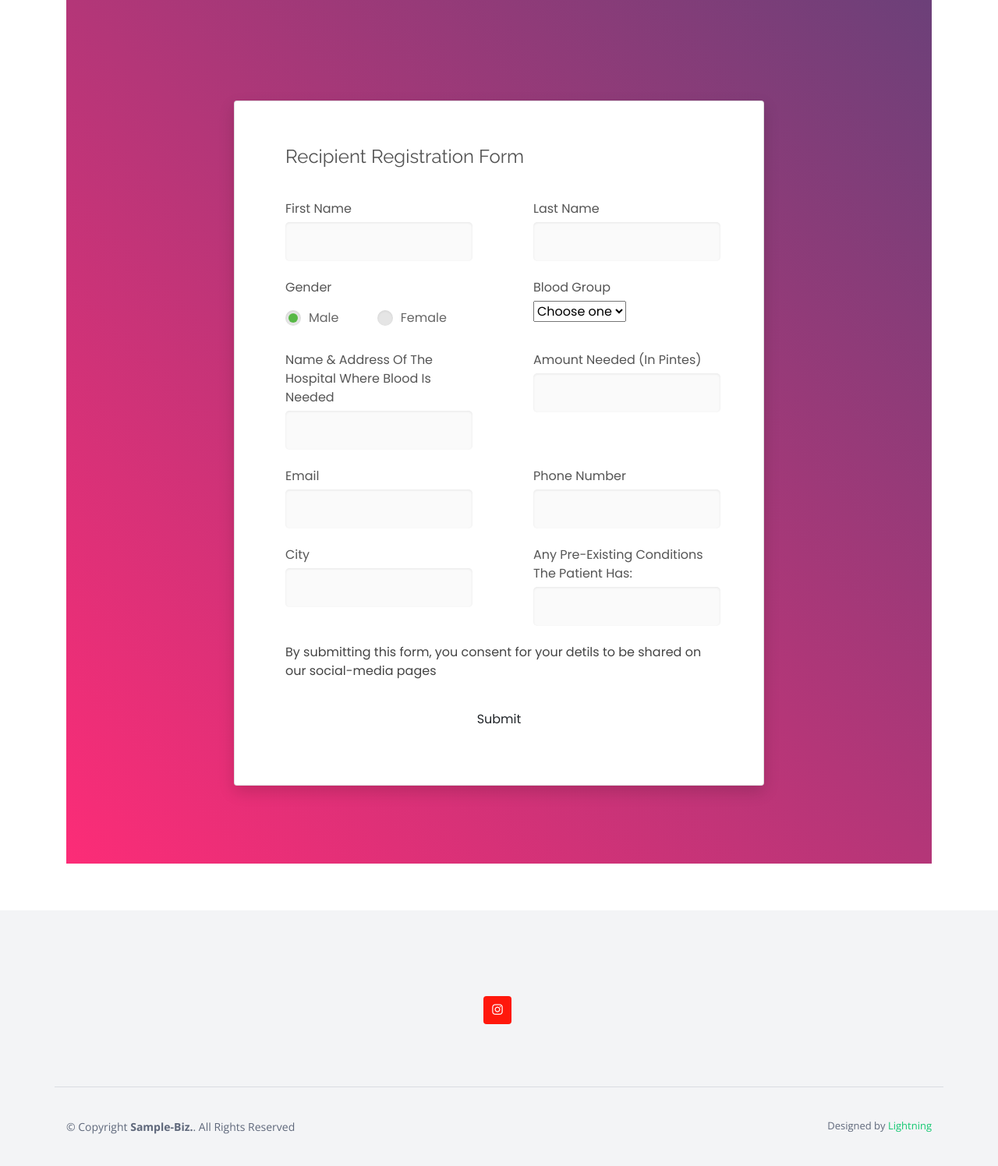
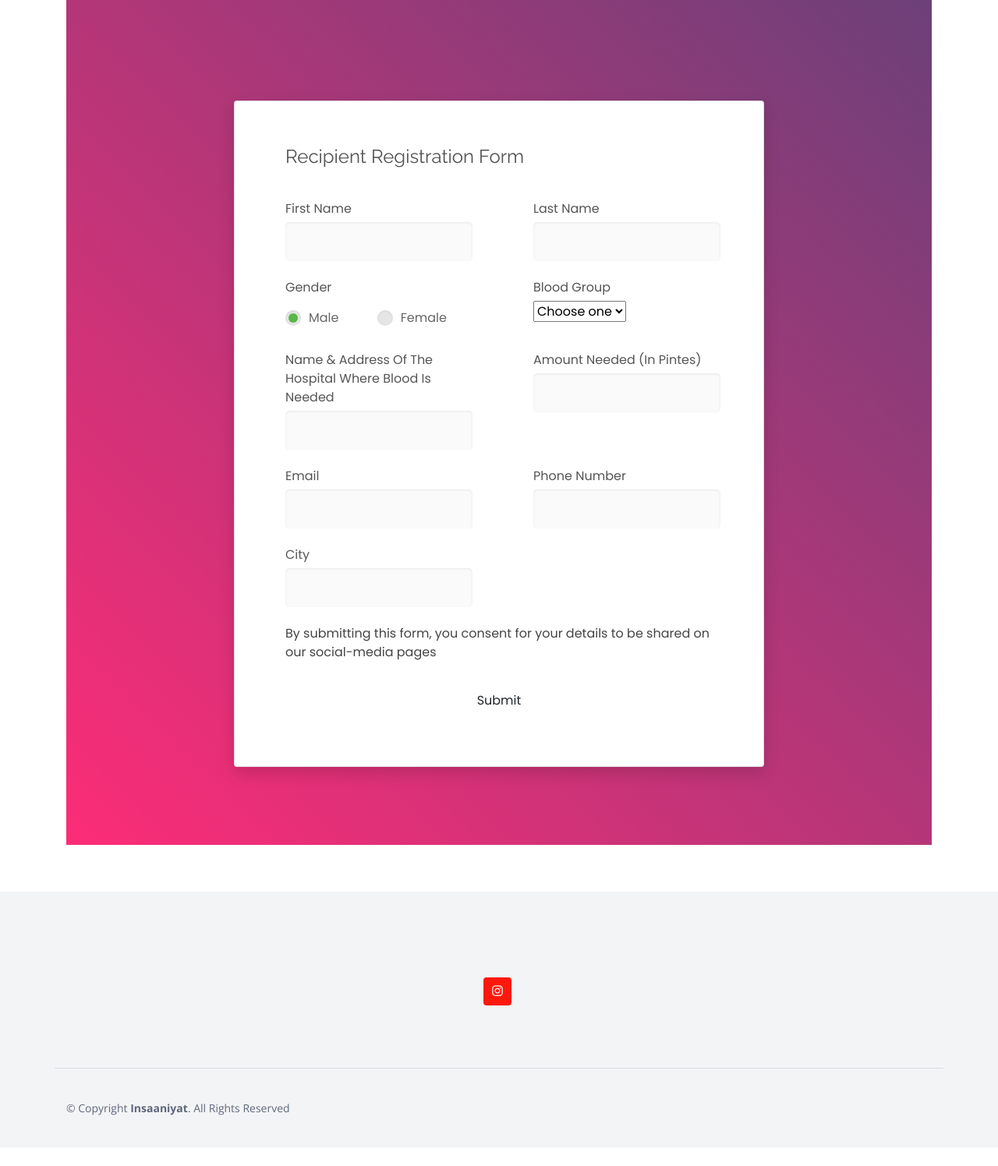
Before and after one commit to meetc1213/insaaniyat, a Django app: template templates/recipient_form.html in a window 1280 px wide. Shown: the part 197-1693 px from the top of the page at 78% size. After the commit the page ends 1628 px from the top, so only its background shows below. Run offline with Django 3.2, Linux system fonts and the light colour scheme; the template is opened without the code that fills it, so the values that code supplies are empty; some libraries are stand-ins or nearby versions.

Commit message:
form_edits

```diff
--- a/templates/index.html
+++ b/templates/index.html
@@ -375,7 +375,7 @@ Ishaan is a fierce Footballer, and a fearsome practitioner of  the Mixed Martial
           </div>
 
           <div class="col-lg-7 mt-5 mt-lg-0 d-flex align-items-stretch">
-            <form action="#" method="" role="form" class="php-email-form">
+            <form action="#" method="" role="form" class="php-email-form" name="Contact_Form" data-netlify="true">
               <div class="form-row">
                 <div class="form-group col-md-6">
                   <label for="name">Your Name</label>
--- a/templates/recipient_form.html
+++ b/templates/recipient_form.html
@@ -215,14 +215,9 @@
                                   <input required class="input--style-4" type="text" name="city">
                               </div>
                             </div>
-                            <div class="col-2">
-                              <div class="input-group">
-                                  <label class="label">Any pre-existing conditions the patient has: </label>
-                                  <input  class="input--style-4" type="text" name="pre-cond">
-                              </div>
-                            </div>
+
                           </div>
-                          <p>By submitting this form, you consent for your detils to be shared on our social-media pages</p>
+                          <p>By submitting this form, you consent for your details to be shared on our social-media pages</p>
                           <div class="row row-space" style="display:flex;justify-content:center">
                             <div class="p-t-15">
                               <input class="btn btn--radius-2 btn--blue" type="submit" value="Submit">
@@ -262,11 +257,11 @@
 
     <div class="container footer-bottom clearfix">
       <div class="copyright">
-        &copy; Copyright <strong><span>Sample-Biz.</span></strong>. All Rights Reserved
+        © Copyright <strong><span>Insaaniyat</span></strong>. All Rights Reserved
       </div>
-      <div class="credits">
-       Designed by <a href="http://www.lightning.org.in/" target="_blank">Lightning</a>
-      </div>
+<!--      <div class="credits">-->
+<!--       Designed by <a href="http://www.lightning.org.in/" target="_blank">Lightning</a>-->
+<!--      </div>-->
     </div>
   </footer><!-- End Footer -->
 
```
Also changed, not shown: templates/donor_form.html (+5 -5 lines).
